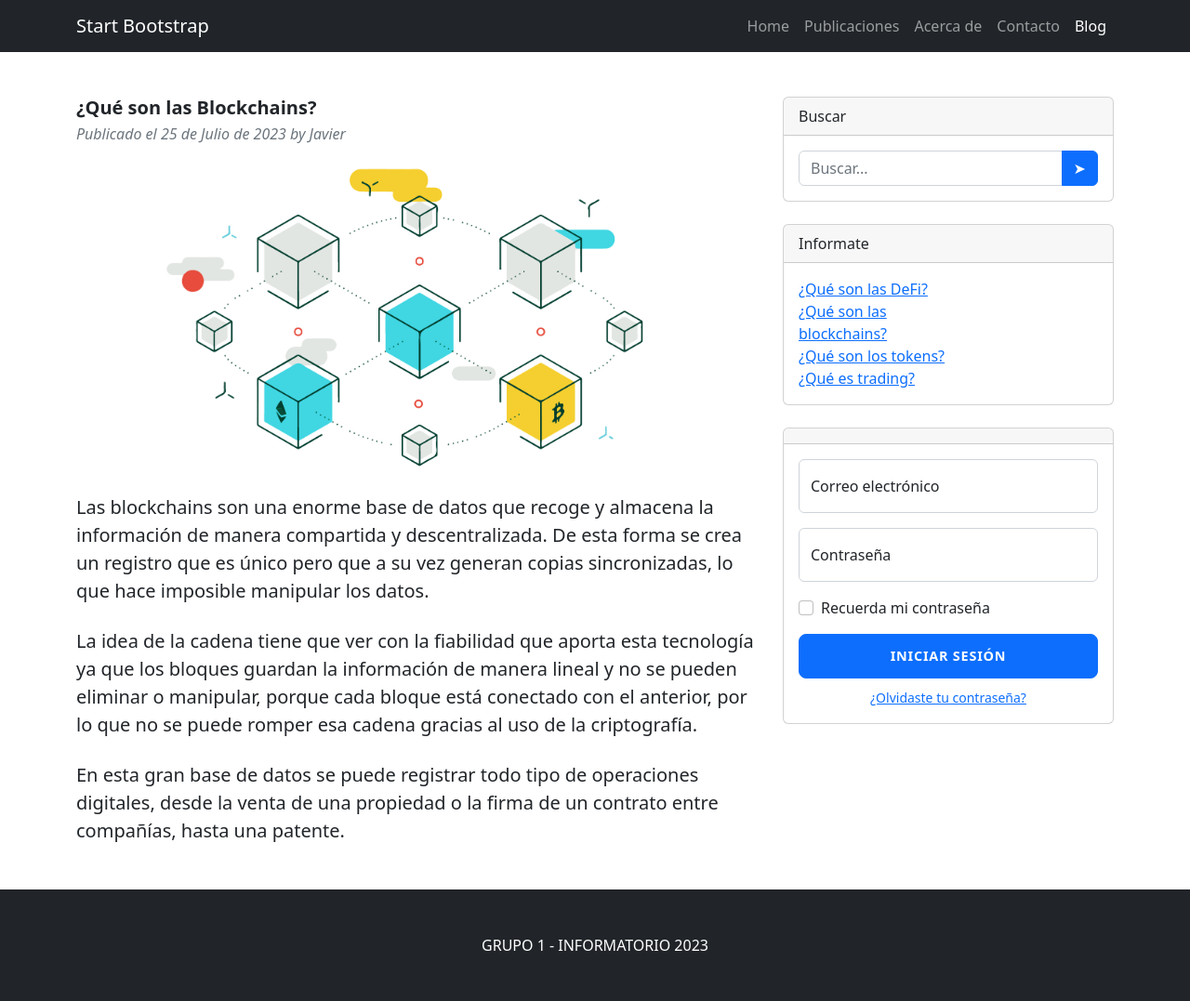
After one commit to MilagrosMarkevicz/grupo1_DeFi, a Django app: page /blockchains/ in a window 1280 px wide. The commit adds this page. Shown: the whole page at 93% size. Run offline with Django 4.2, Linux system fonts and the light colour scheme; some libraries are stand-ins or nearby versions.

Commit message:
ajustes en template

```diff
--- a/src/core/urls.py
+++ b/src/core/urls.py
@@ -8,6 +8,10 @@ urlpatterns = [
     path ('contacto/', views.contactoView, name= 'contacto'),
     path ('publicaciones/', views.publicacionesView, name='publicaciones'),
     path ('defi/', views.defiView, name= 'defi'),
+    path ('blockchains/', views.blockView, name='blockchains'),
+    path ('nosotros/', views.nosotrosView, name= 'nosotros'),
+    path ('tokens/', views.tokensView, name='tokens'),
+    path ('trading/', views.tradingView, name='trading'),
 ]
 
 urlpatterns += staticfiles_urlpatterns ()
--- a/src/core/views.py
+++ b/src/core/views.py
@@ -16,3 +16,15 @@ def publicacionesView (request):
 
 def defiView (request):
     return render (request, 'defi.html')
+
+def blockView (request):
+    return render (request, 'blockchains.html', {})
+
+def nosotrosView (request):
+    return render (request, 'nosotros.html', {})
+
+def tokensView (request):
+    return render (request, 'tockens.html', {})
+
+def tradingView (request):
+    return render (request, 'trading.html', {})
--- /dev/null
+++ b/src/template/blockchains.html
@@ -0,0 +1,140 @@
+{% load static %}
+
+<!DOCTYPE html>
+<html lang="en">
+    <head>
+        <meta charset="utf-8" />
+        <meta name="viewport" content="width=device-width, initial-scale=1, shrink-to-fit=no" />
+        <meta name="description" content="" />
+        <meta name="author" content="" />
+        <link rel="stylesheet" type="text/css" href="{% static 'css/post.css' %}">
+        <title>Blog Post - Start Bootstrap Template</title>
+        <!-- Favicon-->
+        <link rel="icon" type="image/x-icon" href="{% static 'img/favicon.ico' %}" />
+        <!-- Core theme CSS (includes Bootstrap)-->
+        <link href="{% static 'css/post.css' %}" rel="stylesheet" />
+    </head>
+    <body>
+       <!-- Responsive navbar-->
+       <nav class="navbar navbar-expand-lg navbar-dark bg-dark">
+        <div class="container">
+            <a class="navbar-brand" href="#!">Start Bootstrap</a>
+            <button class="navbar-toggler" type="button" data-bs-toggle="collapse" data-bs-target="#navbarSupportedContent" aria-controls="navbarSupportedContent" aria-expanded="false" aria-label="Toggle navigation"><span class="navbar-toggler-icon"></span></button>
+            <div class="collapse navbar-collapse" id="navbarSupportedContent">
+                <ul class="navbar-nav ms-auto mb-2 mb-lg-0">
+                    <li class="nav-item"><a class="nav-link" href="#">Home</a></li>
+                    <li class="nav-item"><a class="nav-link" href="#!">Publicaciones</a></li>
+                    <li class="nav-item"><a class="nav-link" href="#!">Acerca de</a></li>
+                    <li class="nav-item"><a class="nav-link" href="#!">Contacto</a></li>
+                    <li class="nav-item"><a class="nav-link active" aria-current="page" href="#">Blog</a></li>
+                </ul>
+            </div>
+        </div>
+    </nav>
+        <!-- Page content-->
+        <div class="container mt-5">
+            <div class="row">
+                <div class="col-lg-8">
+                    <!-- Post content-->
+                    <article>
+                        <!-- Post header-->
+                        <header class="mb-4">
+                            <!-- Post title-->
+                            <h5 class="fw-bolder mb-1">¿Qué son las Blockchains?</h5>
+                            <!-- Post meta content-->
+                            <div class="text-muted fst-italic mb-2">Publicado el 25 de Julio de 2023 by Javier</div>
+                        </header>
+                        <!-- Preview image figure-->
+                        <figure class="mb-4"><img class="img-fluid rounded" src="{% static 'img/blockchain.png' %}" alt="..." /></figure>
+                        <!-- Post content-->
+                        <section class="mb-5">
+                            <p class="fs-5 mb-4">Las blockchains son una enorme base de datos que recoge y almacena la información de manera compartida y descentralizada. De esta forma se crea un registro que es único pero que a su vez generan copias sincronizadas, lo que hace imposible manipular los datos.</p>
+                            <p class="fs-5 mb-4">La idea de la cadena tiene que ver con la fiabilidad que aporta esta tecnología ya que los bloques guardan la información de manera lineal y no se pueden eliminar o manipular, porque cada bloque está conectado con el anterior, por lo que no se puede romper esa cadena gracias al uso de la criptografía.</p>
+                            <p class="fs-5 mb-4">En esta gran base de datos se puede registrar todo tipo de operaciones digitales, desde la venta de una propiedad o la firma de un contrato entre compañías, hasta una patente.</p>
+
+                        </section>
+                    </article>
+
+                </div>
+                                <!-- Side widgets-->
+                                <div class="col-lg-4">
+                                    <!-- Search widget-->
+                                    <div class="card mb-4">
+                                        <div class="card-header">Buscar</div>
+                                        <div class="card-body">
+                                            <div class="input-group">
+                                                <input class="form-control" type="text" placeholder="Buscar..." aria-label="Enter search term..." aria-describedby="button-search" />
+                                                <button class="btn btn-primary" id="button-search" type="button">➤</button>
+                                            </div>
+                                        </div>
+                                    </div>
+                                    <!-- Categories widget-->
+                                    <div class="card mb-4">
+                                        <div class="card-header">Informate</div>
+                                        <div class="card-body">
+                                            <div class="row">
+                                                <div class="col-sm-7">
+                                                    <ul class="list-unstyled mb-0">
+                                                        <li><a href="#!">¿Qué son las DeFi?</a></li>
+                                                        <li><a href="#!">¿Qué son las blockchains?</a></li>
+                                                    </ul>
+                                                </div>
+                                                <div class="col-sm-7">
+                                                    <ul class="list-unstyled mb-0">
+                                                        <li><a href="#!">¿Qué son los tokens?</a></li>
+                                                        <li><a href="#!">¿Qué es trading?</a></li>
+                                                    </ul>
+                                                </div>
+                                            </div>
+                                        </div>
+                                    </div>
+                                    <!-- Side widget-->
+                                    <div class="card mb-4">
+                                        <div class="card-header"></div>
+                                        <div class="card-body">
+
+                                            <!--esto es el login-->
+                                            <form>
+                                                <div class="form-floating mb-3">
+                                                  <input type="email" class="form-control" id="floatingInput" placeholder="name@example.com">
+                                                  <label for="floatingInput">Correo electrónico</label>
+                                                </div>
+                                                <div class="form-floating mb-3">
+                                                  <input type="password" class="form-control" id="floatingPassword" placeholder="Password">
+                                                  <label for="floatingPassword">Contraseña</label>
+                                                </div>
+
+                                                <div class="form-check mb-3">
+                                                  <input class="form-check-input" type="checkbox" value="" id="rememberPasswordCheck">
+                                                  <label class="form-check-label" for="rememberPasswordCheck">
+                                                    Recuerda mi contraseña
+                                                  </label>
+                                                </div>
+
+                                                <div class="d-grid">
+                                                  <button class="btn btn-lg btn-primary btn-login text-uppercase fw-bold mb-2" type="submit">Iniciar sesión</button>
+                                                  <div class="text-center">
+                                                    <a class="small" href="#">¿Olvidaste tu contraseña?</a>
+                                                  </div>
+                                                </div>
+
+                                              </form>
+                                              <!--esto es el login-->
+
+                                            </div>
+                                    </div>
+                                </div>
+                            </div>
+                        </div>
+            </div>
+        </div>
+        <!-- Footer-->
+        <footer class="py-5 bg-dark">
+            <div class="container"><p class="m-0 text-center text-white">GRUPO 1 - INFORMATORIO 2023</p></div>
+        </footer>
+        <!-- Bootstrap core JS-->
+        <script src=""></script>
+        <!-- Core theme JS-->
+        <script src="{% static 'js/scripts.js'%}"></script>
+    </body>
+</html>
--- a/src/template/index.html
+++ b/src/template/index.html
@@ -194,7 +194,7 @@
         </div>
         <!-- Footer-->
         <footer class="py-5 bg-dark">
-            <div class="container"><p class="m-0 text-center text-white">Copyright &copy; Your Website 2023</p></div>
+            <div class="container"><p class="m-0 text-center text-white">GRUPO 1 - INFORMATORIO 2023</p></div>
         </footer>
 
         <!-- Core theme JS-->
--- a/src/template/post.html
+++ b/src/template/post.html
@@ -177,7 +177,7 @@
         </div>
         <!-- Footer-->
         <footer class="py-5 bg-dark">
-            <div class="container"><p class="m-0 text-center text-white">Copyright &copy; Your Website 2023</p></div>
+            <div class="container"><p class="m-0 text-center text-white">GRUPO 1 - INFORMATORIO 2023</p></div>
         </footer>
         <!-- Bootstrap core JS-->
         <script src=""></script>
--- a/src/template/publicaciones.html
+++ b/src/template/publicaciones.html
@@ -148,7 +148,7 @@
   <!-- /.container -->
   <!-- Footer-->
   <footer class="py-5 bg-dark">
-    <div class="container"><p class="m-0 text-center text-white">Copyright &copy; Your Website 2023</p></div>
+    <div class="container"><p class="m-0 text-center text-white">GRUPO 1 - INFORMATORIO 2023</p></div>
 </footer>
 
 <!-- Core theme JS-->
```
Also changed, not shown: src/template/defi.html (+2 -5 lines), src/template/nosotros.html (added, +44 -0 lines), src/template/tockens.html (added, +140 -0 lines), src/template/trading.html (added, +140 -0 lines), src/static/img/Nosotros.PNG (added), src/static/img/blockchain.png (added), src/static/img/tockens.jpg (added), src/static/img/trading.jpg (added).
